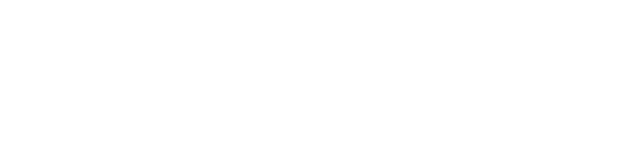
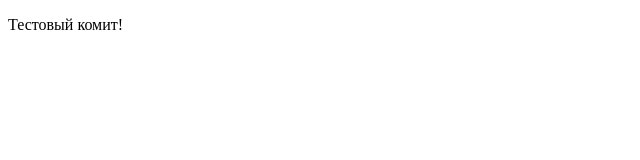
Before and after one commit to Mustadonte/goit-markup-hw-01, a plain HTML site: page index.html in a window 1280 px wide. Shown: the whole page, without its empty margins (0-640 px from the left). Drawn offline with Linux system fonts and the light colour scheme.

Commit message:
Update index.html

```diff
--- a/index.html
+++ b/index.html
@@ -7,6 +7,9 @@
     <title>Document</title>
 </head>
 <body>
+    <p>
+        Тестовый комит!
+    </p>
 
 </body>
 </html>
```
